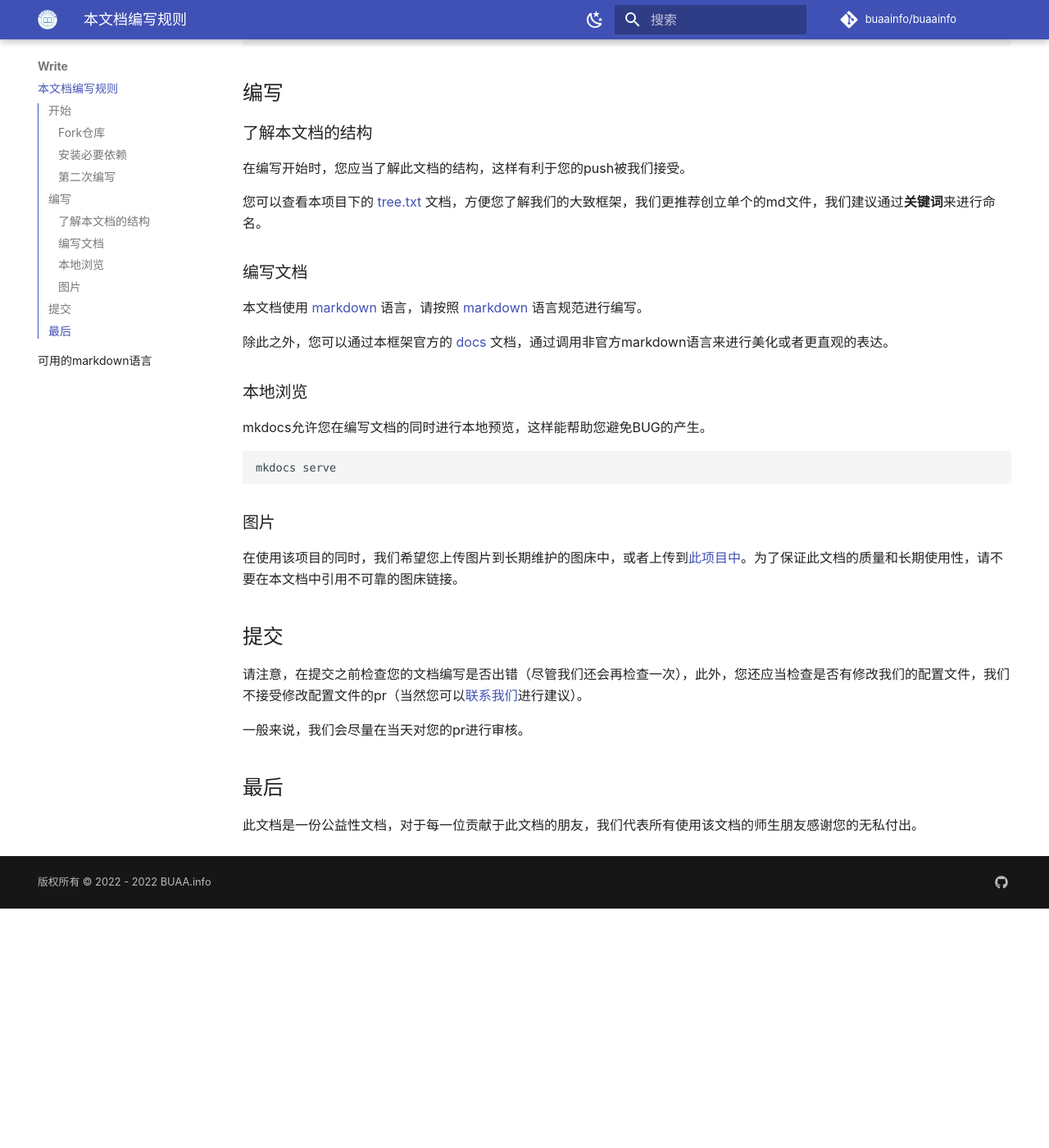
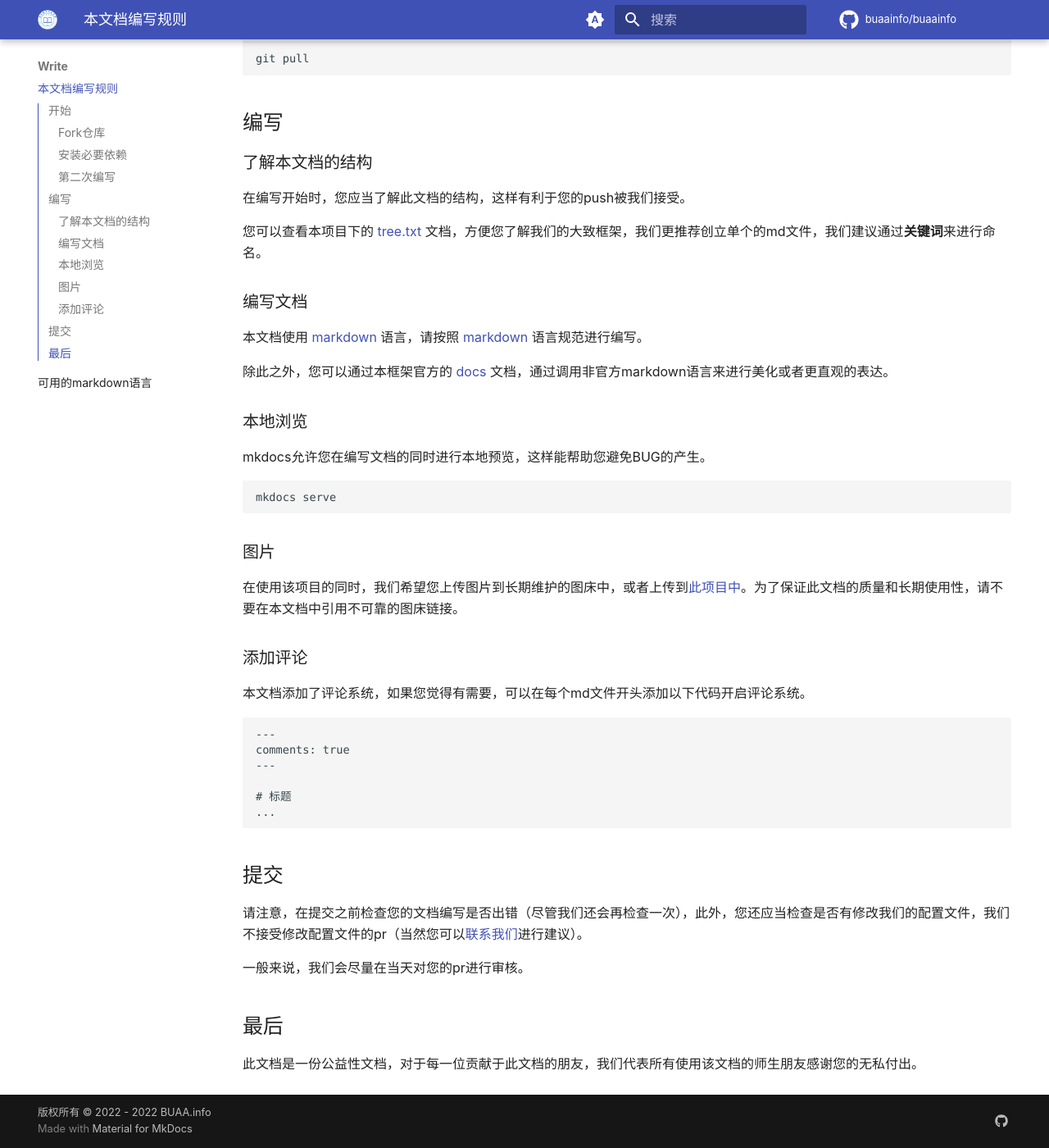
Before and after one commit to buaainfo/buaainfo, an MkDocs documentation site: the page built from docs/Write/0_write.md, in a window 1280 px wide and 1400 px high, scrolled down 813 px. Shown: the whole window at 82% size. Built offline with MkDocs 1.6.1 and Material for MkDocs 9.7.7, drawn with Linux system fonts in a browser that asks for light colours; comment, search, counter and statistics services are not loaded; before the commit the page ends 1921 px from its top, so only the background shows below that.

Commit message:
add comment system & mathjax for markdown

`````diff
--- a/docs/Write/0_write.md
+++ b/docs/Write/0_write.md
@@ -1,3 +1,7 @@
+---
+comments: true
+---
+
 # 本文档编写规则
 
 ## 开始
@@ -53,6 +57,19 @@
 
 在使用该项目的同时，我们希望您上传图片到长期维护的图床中，或者上传到[此项目中](images)。为了保证此文档的质量和长期使用性，请不要在本文档中引用不可靠的图床链接。
 
+### 添加评论
+
+本文档添加了评论系统，如果您觉得有需要，可以在每个md文件开头添加以下代码开启评论系统。
+
+````
+---
+comments: true
+---
+
+# 标题
+...
+````
+
 ## 提交
 
 请注意，在提交之前检查您的文档编写是否出错（尽管我们还会再检查一次），此外，您还应当检查是否有修改我们的配置文件，我们不接受修改配置文件的pr（当然您可以[联系我们](mailto:buaainfo@proton.me)进行建议）。
--- /dev/null
+++ b/docs/javascripts/mathjax.js
@@ -0,0 +1,16 @@
+window.MathJax = {
+    tex: {
+        inlineMath: [["\\(", "\\)"]],
+        displayMath: [["\\[", "\\]"]],
+        processEscapes: true,
+        processEnvironments: true
+    },
+    options: {
+        ignoreHtmlClass: ".*|",
+        processHtmlClass: "arithmatex"
+    }
+};
+
+document$.subscribe(() => {
+    MathJax.typesetPromise()
+})
--- a/mkdocs.yml
+++ b/mkdocs.yml
@@ -8,6 +8,7 @@
 # Repository
 repo_name: buaainfo/buaainfo
 repo_url: https://github.com/buaainfo/buaainfo
+edit_uri: edit/main/docs/
 
 # Copyright
 copyright: 版权所有 &copy; 2022 - 2022 BUAA.info
@@ -15,27 +16,30 @@
 # Configuration
 theme:
   name: material
+  custom_dir: overrides
 
   # Appearance
   palette:
+
+    # Palette toggle for automatic mode
+    - media: "(prefers-color-scheme)"
+      toggle:
+        icon: material/brightness-auto
+        name: 切换到日间模式
+
     # Palette toggle for light mode
-    - scheme: default
-      primary: indigo
-      accent: indigo
+    - media: "(prefers-color-scheme: light)"
+      scheme: default
       toggle:
-        icon: material/weather-night
+        icon: material/brightness-7
         name: 切换到夜间模式
 
     # Palette toggle for dark mode
-    - scheme: slate
-      primary: indigo
-      accent: indigo
+    - media: "(prefers-color-scheme: dark)"
+      scheme: slate
       toggle:
-        icon: material/weather-sunny
-        name: 切换到日间模式
-
-  features:
-    - navigation.prune
+        icon: material/brightness-4
+        name: 系统偏好设置
 
   icon:
     admonition:
@@ -51,6 +55,7 @@
       bug: octicons/bug-16
       example: octicons/beaker-16
       quote: octicons/quote-16
+    repo: fontawesome/brands/github
 
   # Web Settings
   font: false # No Google Font
@@ -65,6 +70,7 @@
     - navigation.tabs #pinned_tabs
     - navigation.tracking #right_navi_track
     - navigation.top #go_top
+    - navigation.prune
     #- navigation.indexes #section_index
     - toc.follow #right_navi_roll
     - toc.integrate #Navi_integration
@@ -78,7 +84,7 @@
     - header.autohide
 
     # Announce
-    #- announce.dismiss   Needing
+    - announce.dismiss
 
     # Content
     - content.tabs.link
@@ -87,6 +93,11 @@
 
 # Extra files
 #extra_css:
+
+extra_javascript:
+  - javascripts/mathjax.js
+  - https://polyfill.io/v3/polyfill.min.js?features=es6
+  - https://cdn.jsdelivr.net/npm/mathjax@3/es5/tex-mml-chtml.js
 
 # Plugins
 plugins:
@@ -112,7 +123,7 @@
     - link: https://github.com/buaainfo
       icon: fontawesome/brands/github
       name: BUAAINFO on Github
-  generator: false
+  #  generator: false
 
 # Extensions
 markdown_extensions:
@@ -145,3 +156,5 @@
   - pymdownx.emoji:
       emoji_index: !!python/name:materialx.emoji.twemoji
       emoji_generator: !!python/name:materialx.emoji.to_svg
+  - pymdownx.arithmatex:
+      generic: true
--- /dev/null
+++ b/overrides/comments.html
@@ -0,0 +1,49 @@
+{% if page.meta.comments %}
+  <h2 id="__comments">{{ lang.t("meta.comments") }}</h2>
+    <script src="https://giscus.app/client.js"
+        data-repo="buaainfo/buaainfo"
+        data-repo-id="R_kgDOIDe47w"
+        data-category="Announcements"
+        data-category-id="DIC_kwDOIDe4784CRmOq"
+        data-mapping="pathname"
+        data-strict="0"
+        data-reactions-enabled="1"
+        data-emit-metadata="1"
+        data-input-position="top"
+        data-theme="preferred_color_scheme"
+        data-lang="zh-CN"
+        data-loading="lazy"
+        crossorigin="anonymous"
+        async>
+    </script>
+
+  <!-- Synchronize Giscus theme with palette -->
+  <script>
+    var giscus = document.querySelector("script[src*=giscus]")
+
+    /* Set palette on initial load */
+    var palette = __md_get("__palette")
+    if (palette && typeof palette.color === "object") {
+      var theme = palette.color.scheme === "slate" ? "dark" : "light"
+      giscus.setAttribute("data-theme", theme)
+    }
+
+    /* Register event handlers after documented loaded */
+    document.addEventListener("DOMContentLoaded", function() {
+      var ref = document.querySelector("[data-md-component=palette]")
+      ref.addEventListener("change", function() {
+        var palette = __md_get("__palette")
+        if (palette && typeof palette.color === "object") {
+          var theme = palette.color.scheme === "slate" ? "dark" : "light"
+
+          /* Instruct Giscus to change theme */
+          var frame = document.querySelector(".giscus-frame")
+          frame.contentWindow.postMessage(
+            { giscus: { setConfig: { theme } } },
+            "https://giscus.app"
+          )
+        }
+      })
+    })
+  </script>
+{% endif %}
--- /dev/null
+++ b/overrides/main.html
@@ -0,0 +1,5 @@
+{% extends "base.html" %}
+
+{% block announce %}
+    <title>欢迎来到BUAA INFO</title>
+{% endblock %}
`````
Also changed, not shown: docs/Comment/index.md (+4 -0 lines), docs/LivingGuide/index.md (+4 -0 lines), docs/Write/write-md.md (+4 -0 lines).
